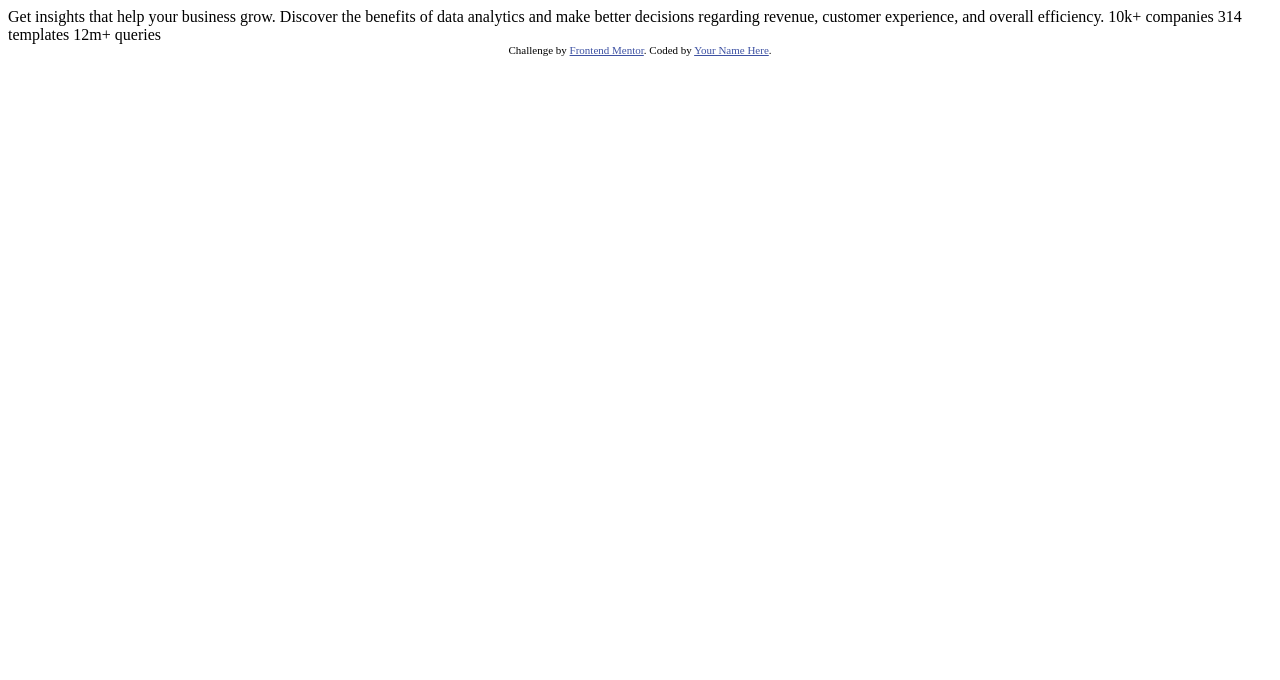
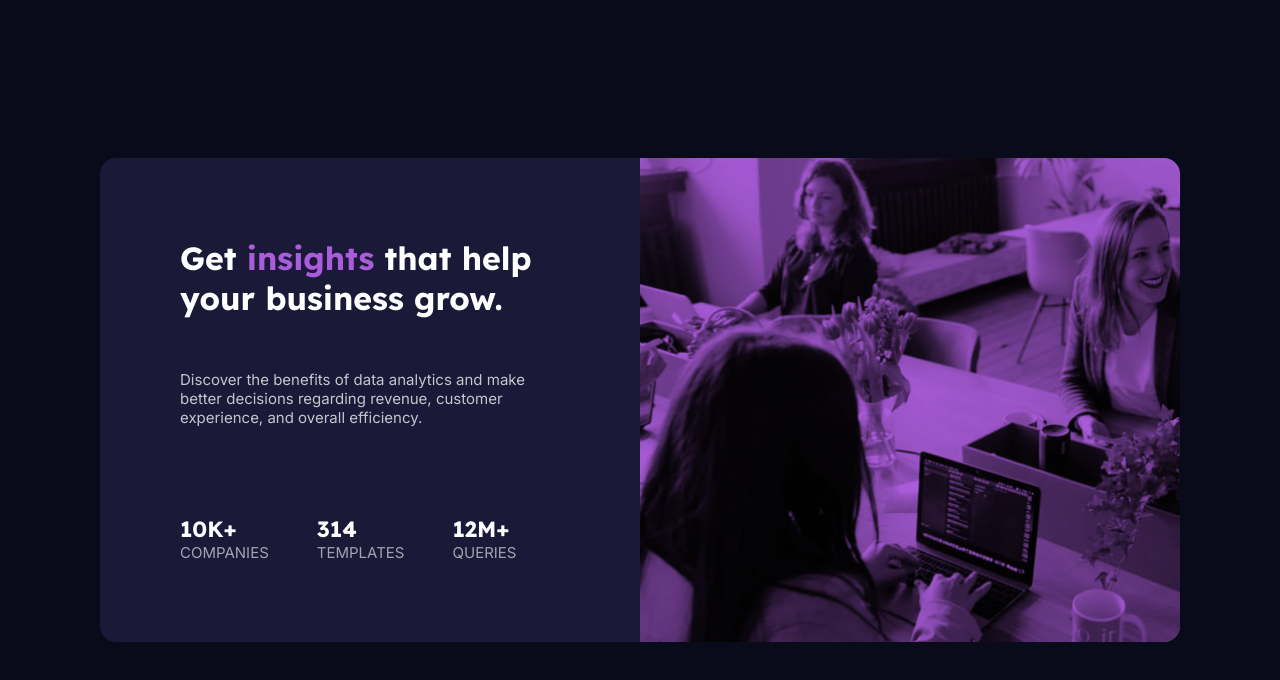
Before and after one commit to bttrvng99/frontend-mentor-stats-preview-card, a plain HTML site: page index.html in a window 1280 px wide. Drawn offline with Linux system fonts and the light colour scheme.

Commit message:
finalized views

```diff
--- a/index.html
+++ b/index.html
@@ -1,33 +1,63 @@
 <!DOCTYPE html>
 <html lang="en">
   <head>
-  <meta charset="UTF-8">
-  <meta name="viewport" content="width=device-width, initial-scale=1.0"> <!-- displays site properly based on user's device -->
+    <meta charset="UTF-8" />
+    <meta name="viewport" content="width=device-width, initial-scale=1.0" />
+    <!-- displays site properly based on user's device -->
 
-  <link rel="icon" type="image/png" sizes="32x32" href="./images/favicon-32x32.png">
+    <link
+      rel="icon"
+      type="image/png"
+      sizes="32x32"
+      href="./images/favicon-32x32.png"
+    />
 
     <title>Frontend Mentor | Stats preview card component</title>
 
     <!-- Feel free to remove these styles or customise in your own stylesheet 👍 -->
-  <style>
-    .attribution { font-size: 11px; text-align: center; }
-    .attribution a { color: hsl(228, 45%, 44%); }
-  </style>
+    <link rel="stylesheet" href="style.css" />
+    <link rel="preconnect" href="https://fonts.googleapis.com" />
+    <link rel="preconnect" href="https://fonts.gstatic.com" crossorigin />
+    <link
+      href="https://fonts.googleapis.com/css2?family=Inter:wght@100..900&display=swap"
+      rel="stylesheet"
+    />
+    <link
+      href="https://fonts.googleapis.com/css2?family=Inter:wght@100..900&family=Lexend+Deca:wght@100..900&display=swap"
+      rel="stylesheet"
+    />
   </head>
   <body>
+    <main>
+      <div class="main">
+        <h1>Get <span class="highlight">insights</span> that help your business grow.</h1>
 
-  Get insights that help your business grow.
+        <p>
+          Discover the benefits of data analytics and make better decisions
+          regarding revenue, customer experience, and overall efficiency.
+        </p>
 
-  Discover the benefits of data analytics and make better decisions regarding revenue, customer
-  experience, and overall efficiency.
-
-  10k+ companies
-  314 templates
-  12m+ queries
-
-  <div class="attribution">
-    Challenge by <a href="https://www.frontendmentor.io?ref=challenge" target="_blank">Frontend Mentor</a>.
-    Coded by <a href="#">Your Name Here</a>.
+        <ul>
+          <li>
+            <div class="number"><strong>10k+</strong></div>
+            <div class="units">companies</div>
+          </li>
+          <li>
+            <div class="number"><strong>314</strong></div>
+            <div class="units">templates</div>
+          </li>
+          <li>
+            <div class="number"><strong>12m+</strong></div>
+            <div class="units">queries</div>
+          </li>
+        </ul>
       </div>
+      <div class="side-img">
+        <img
+          src="./images/image-header-mobile.jpg"
+          alt=""
+        />
+      </div>
+    </main>
   </body>
 </html>
--- /dev/null
+++ b/style.css
@@ -0,0 +1,140 @@
+:root {
+  --BlueMainBackground: hsl(233, 47%, 7%);
+  --BlueCardBackground: hsl(244, 38%, 16%);
+  --SoftVioletAccent: hsl(277, 64%, 61%);
+  --WhiteMainHeading: hsl(0, 0%, 100%);
+  --WhiteMainParagraph: hsla(0, 0%, 100%, 0.75);
+  --WhiteStatHeadings: hsla(0, 0%, 100%, 0.6);
+}
+
+* {
+  font-family: "Inter", sans-serif;
+  /* color: var(--WhiteMainParagraph); */
+}
+
+html {
+  min-height: 100vh;
+}
+
+html,
+body {
+  justify-content: center;
+  display: flex;
+  flex-direction: column;
+  background-color: var(--BlueMainBackground);
+}
+
+main {
+  display: grid;
+  grid-template-columns: 1fr 1fr;
+  grid-template-rows: 1fr;
+  align-self: center;
+  background-color: var(--BlueCardBackground);
+  border-radius: 1rem;
+  /* height: fit-content; */
+  max-width: 1080px;
+}
+
+.main {
+  padding: 5rem;
+  display: grid;
+  grid-template-columns: auto;
+  grid-template-rows: auto auto auto;
+}
+
+h1 {
+  font-family: "Lexend Deca", "Inter", sans-serif;
+  color: var(--WhiteMainHeading);
+  margin: 0;
+}
+
+.highlight {
+  font-family: "Lexend Deca", "Inter", sans-serif;
+  color: var(--SoftVioletAccent);
+}
+
+ul {
+  list-style-type: none;
+  display: grid;
+  grid-template-columns: 1fr 1fr 1fr;
+  grid-template-rows: auto;
+  padding: 0;
+  margin: 0;
+  align-items: end;
+}
+
+ul li {
+  text-transform: uppercase;
+  color: var(--WhiteStatHeadings);
+  font-size: 15px;
+  margin: 0 3rem 0 0;
+}
+
+ul li:last-child {
+    margin: 0;
+}
+
+ul li strong {
+  color: var(--WhiteMainHeading);
+  font-size: 22px;
+  font-family: "Lexend Deca", "Inter", sans-serif;
+}
+
+p {
+  color: var(--WhiteMainParagraph);
+  font-size: 15px;
+}
+
+.side-img {
+  background-color: var(--SoftVioletAccent);
+  object-fit: cover;
+  overflow: hidden;
+  border-radius: 0 1rem 1rem 0;
+}
+
+img {
+  height: 100%;
+  mix-blend-mode: multiply;
+  /* object-fit: cover; */
+  /* overflow: hidden; */
+  /* border-radius: 0 1rem 1rem 0; */
+}
+
+@media (max-width: 800px) {
+  main {
+    grid-template-columns: 1fr;
+    grid-template-rows: 1fr auto;
+    max-width: 350px;
+    height: auto;
+    justify-content: center;
+    text-align: center;
+  }
+
+  .main {
+    grid-row-start: 2;
+    grid-row-end: 3;
+    padding: 2rem;
+  }
+
+  .side-img {
+    grid-row-start: 1;
+    grid-row-end: 2;
+    border-radius: 1rem 1rem 0 0;
+  }
+
+  img {
+    height: auto;
+    width: 100%;
+    height: 100%;
+  }
+
+  ul {
+    grid-template-columns: 1fr;
+    grid-template-rows: 1fr 1fr 1fr;
+    align-items: center;
+  }
+
+  ul li {
+    margin: 5px;
+  }
+}
```
Lines whose indentation alone changed are shown as unchanged.
